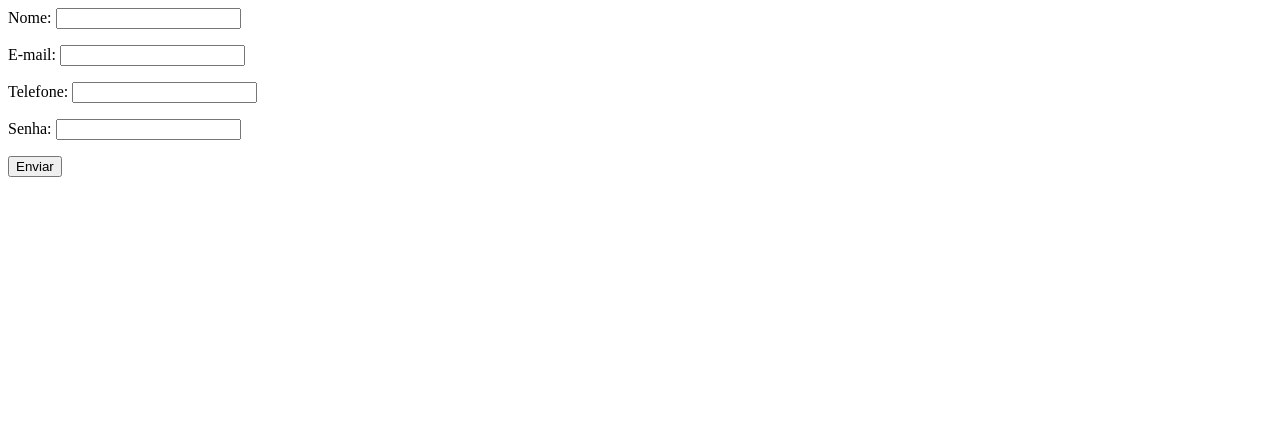
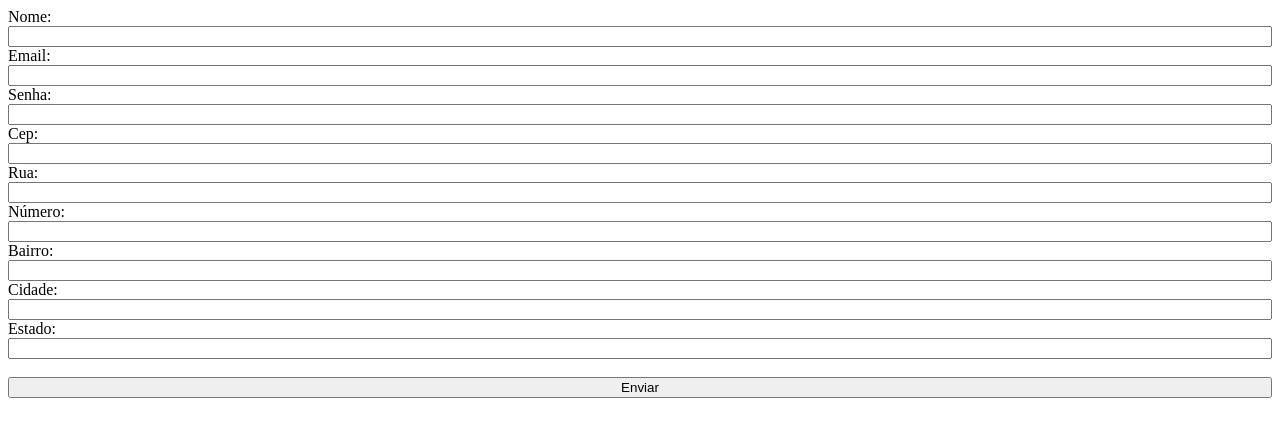
Before and after one commit to mraphaely/ProjetoFrontEnd, a React (Vite) app in the folder REACT-HOOKS/: page / in a window 1280 px wide. Shown: the top 436 px of the page. Built offline with nearby package versions, Linux system fonts and the light colour scheme.

Commit message:
Add files via upload

```diff
--- a/REACT-HOOKS/src/Atividade/Atividade.jsx
+++ b/REACT-HOOKS/src/Atividade/Atividade.jsx
@@ -1,43 +1,109 @@
-//Para criação ser aceita é necessário enviar dados de: nome, email, senha, cep, rua, numero, bairro, cidade e estado. mostre uma mensagem na tela caso a resposta da api seja positiva.
-
-fetch('https://ranekapi.origamid.dev/json/api/usuario',{
-    method: 'POST',
-    headers: {
-        'Content-Type':'application/json'
-    },
-    // eslint-disable-next-line no-undef
-    body: JSON.stringify(form)
-})
+import React from "react"
 
 const Form = () => {
-  <>
-  <label htmlFor="text">Nome</label>
-  <input type="text" />
 
-  <label htmlFor="email">E-mail</label>
-  <input type="email" />
+const [nome, setNome] = React.useState()
+const [email, setEmail] = React.useState()
+const [senha, setSenha] = React.useState()
+const [cep, setCep] = React.useState()
+const [rua, setRua] = React.useState()
+const [numero, setNumero] = React.useState()
+const [bairro, setBairro] = React.useState()
+const [cidade, setCidade] = React.useState()
+const [estado, setEstado] = React.useState()
 
-  <label htmlFor="senha">Senha</label>
-  <input type="senha" />
+// eslint-disable-next-line no-unused-vars
+const [response, setResponse] = React.useState()
 
-  <label htmlFor="Cep">Cep</label>
-  <input type="number" />
 
-  <label htmlFor="Rua">Rua</label>
-  <input type="text" />
-
-  <label htmlFor="Número">Número</label>
-  <input type="text" />
-
-  <label htmlFor="Bairro">Bairro</label>
-  <input type="text" />
-
-  <label htmlFor="Cidade">Cidade</label>
-  <input type="text" />
-
-  <label htmlFor="Estado">Estado</label>
-  <input type="text" />
-  </>
+function HandleSubimit(event){
+  event.preventDefault()
+  // console.log(event)
+  const dataForm = {
+    nome,
+    email,
+    senha,
+    cep,
+    rua,
+    numero,
+    bairro,
+    cidade,
+    estado
+  }
+  fetch('https://ranekapi.origamid.dev/json/api/usuario'), {
+  method: 'POST',
+  headers: {
+    'Content-Type':'application/json'
+  },
+  body: JSON.stringify(dataForm)
+  }.then((response) => {
+    console.log(response)
+  })
 }
 
-export default Form;
+
+  return(
+    <form onSubmit={HandleSubimit}
+    style={{display: 'flex', flexDirection: 'column'}}>
+      <label htmlFor="nome">Nome: </label>
+      <input type="text"
+      id="nome"
+      value={nome}
+      onChange={(event) => setNome(event.target.value)}/>
+
+      <label htmlFor="email">Email: </label>
+      <input type="email"
+      id="email"
+      value={email}
+      onChange={(event) => setEmail(event.target.value)}/>
+
+      <label htmlFor="senha">Senha: </label>
+      <input type="text"
+      id="senha"
+      value={senha}
+      onChange={(event) => setSenha(event.target.value)}/>
+
+      <label htmlFor="cep">Cep: </label>
+      <input type="number"
+      id="cep"
+      value={cep}
+      onChange={(event) => setCep(event.target.value)}/>
+
+      <label htmlFor="rua">Rua: </label>
+      <input type="text"
+      id="rua"
+      value={rua}
+      onChange={(event) => setRua(event.target.value)}/>
+
+      <label htmlFor="numero">Número: </label>
+      <input type="number"
+      id="numero"
+      value={numero}
+      onChange={(event) => setNumero(event.target.value)}/>
+
+      <label htmlFor="bairro">Bairro: </label>
+      <input type="text"
+      id="bairro"
+      value={bairro}
+      onChange={(event) => setBairro(event.target.value)}/>
+
+      <label htmlFor="cidade">Cidade: </label>
+      <input type="text"
+      id="cidade"
+      value={cidade}
+      onChange={(event) => setCidade(event.target.value)}/>
+
+      <label htmlFor="estado">Estado: </label>
+      <input type="text"
+      id="estado"
+      value={estado}
+      onChange={(event) => setEstado(event.target.value)}/>
+
+      <br />
+      <button>Enviar</button>
+      {response && <p>Usuário cadastrado!</p>}
+    </form>
+  )
+}
+
+export default Form
--- /dev/null
+++ b/REACT-HOOKS/src/Form/TextArea.jsx
@@ -0,0 +1,18 @@
+import React from "react";
+const TextArea = () => {
+
+    const [mensagem, setMensagem] = React.useState('');
+
+    return(
+        <form>
+            <textarea
+            id="mensagem"
+            rows="5"
+            onChange={({target}) => setMensagem(target.value)}
+            />
+        <p>{mensagem}</p>
+        </form>
+    )
+}
+
+export default TextArea;
--- a/REACT-HOOKS/src/main.jsx
+++ b/REACT-HOOKS/src/main.jsx
@@ -1,7 +1,9 @@
 import React from 'react'
 import ReactDOM from 'react-dom/client'
+import Form from './Atividade/Atividade'
 // import App from './API/App'
-import App from './Form/Form'
+// import App from './Form/Form'
+// import TextArea from './Form/TextArea'
 // import Contar from './Contar/Contar'
 // import Lista from './UseState/Lista'
 
@@ -12,6 +14,8 @@ ReactDOM.createRoot(document.getElementById('root')).render(
     {/* <Reatividade /> */}
     {/* <Contar/> */}
     {/* <Lista/> */}
-    <App/>
+    {/* <App/> */}
+    {/* <TextArea/> */}
+    <Form/>
   </React.StrictMode>,
 )
```
